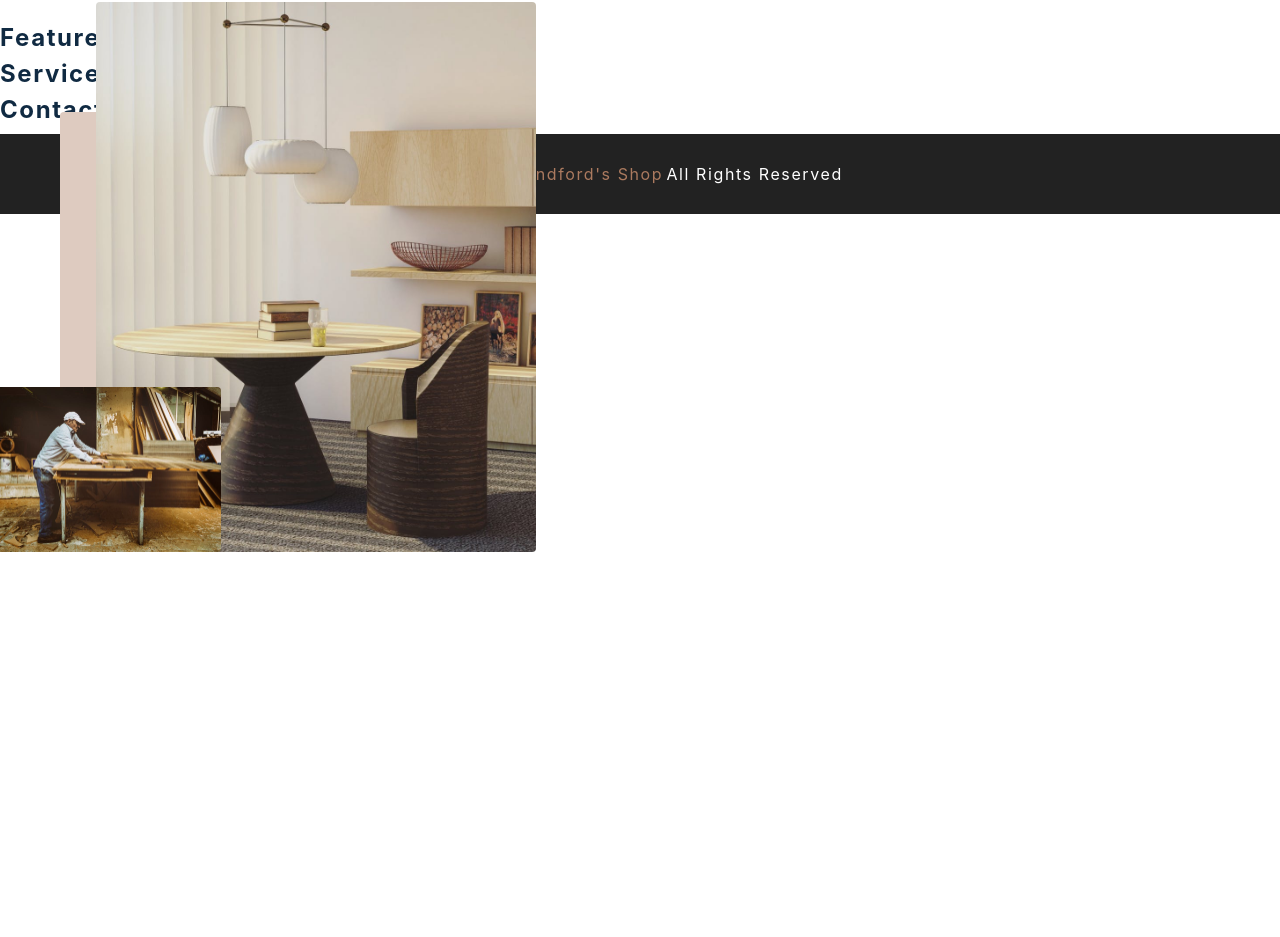
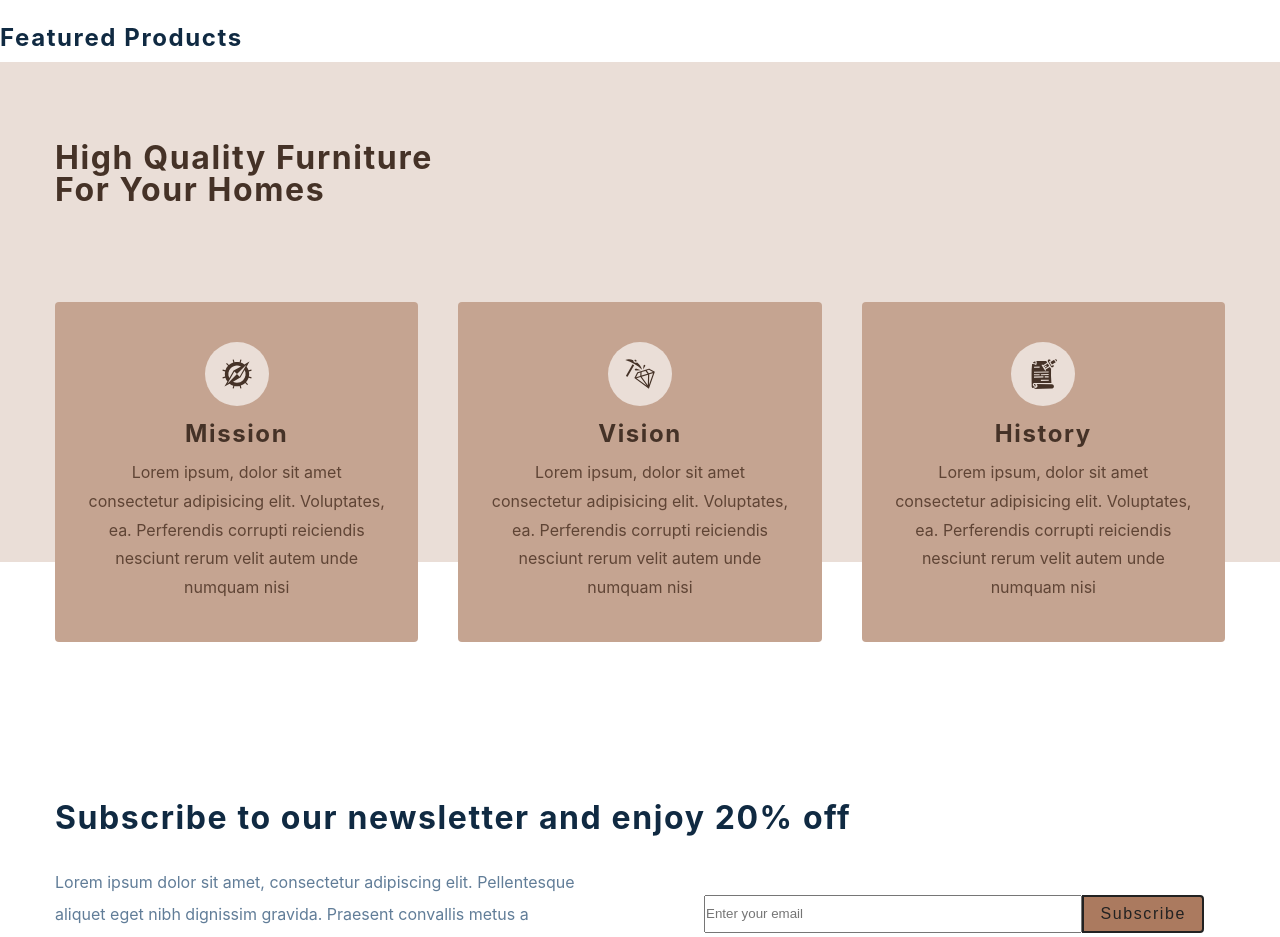
Before and after one commit to brandford7/my-shop, a React (Create React App) app: page / in a window 1280 px wide. Shown: the part 774-1711 px from the top of the page. Before the commit the page ends 1326 px from the top, so only its background shows below. Built offline with nearby package versions, Linux system fonts and the light colour scheme.

Commit message:
hompage services and contact form section

```diff
--- a/src/components/Contact.js
+++ b/src/components/Contact.js
@@ -1,9 +1,28 @@
-import React from 'react'
-import styled from 'styled-components'
+import React from "react";
+import styled from "styled-components";
 
 const Contact = () => {
-  return <h4>contact section</h4>
-}
+  return (
+    <Wrapper>
+      <div className="section-center">
+        <h3>Subscribe to our newsletter and enjoy 20% off</h3>
+        <div className="content">
+          <p>
+            Lorem ipsum dolor sit amet, consectetur adipiscing elit.
+            Pellentesque aliquet eget nibh dignissim gravida. Praesent convallis
+            metus a purus rutrum consectetur in quis ipsum.
+          </p>
+          <form className="contact-form">
+            <input type="email" placeholder="Enter your email" />
+            <button type="submit" className="submit-btn">
+              Subscribe
+            </button>
+          </form>
+        </div>
+      </div>
+    </Wrapper>
+  );
+};
 const Wrapper = styled.section`
   padding: 5rem 0;
   h3 {
@@ -67,6 +86,6 @@ const Wrapper = styled.section`
   @media (min-width: 1280px) {
     padding: 15rem 0;
   }
-`
+`;
 
-export default Contact
+export default Contact;
--- a/src/components/Hero.js
+++ b/src/components/Hero.js
@@ -7,7 +7,7 @@ import heroBcg2 from "../assets/hero-bcg-2.jpeg";
 const Hero = () => {
   return (
     <Wrapper className="section-center">
-      <article className="content"></article>
+      <article className="content">
         <h1>
           The best designs <br />
           for your home
@@ -15,14 +15,15 @@ const Hero = () => {
         <p>
           Lorem ipsum dolor sit amet, consectetur adipiscing elit. Pellentesque
           aliquet eget nibh dignissim gravida. Praesent convallis metus a purus
-        rutrum consectetur in quis ipsum.Lorem ipsum dolor sit amet, consectetur
-        adipiscing elit. Pellentesque aliquet eget nibh dignissim gravida.
-        Praesent convallis metus a purus rutrum consectetur in quis ipsum.
+          rutrum consectetur in quis ipsum.Lorem ipsum dolor sit amet,
+          consectetur adipiscing elit. Pellentesque aliquet eget nibh dignissim
+          gravida. Praesent convallis metus a purus rutrum consectetur in quis
+          ipsum.
         </p>
         <Link to="/products" className="btn hero-btn">
-
           Shop Now
         </Link>
+      </article>
       <article className="img-container">
         <img src={heroBcg} alt="durable table" className="main-img" />
         <img src={heroBcg2} alt="work" className="accent-img" />
--- a/src/components/Services.js
+++ b/src/components/Services.js
@@ -1,10 +1,34 @@
-import React from 'react'
-import styled from 'styled-components'
-import { services } from '../utils/constants'
+import React from "react";
+import styled from "styled-components";
+import { services } from "../utils/constants";
 
 const Services = () => {
-  return <h4>services </h4>
-}
+  return (
+    <Wrapper>
+      <div className="section-center">
+        <article className="header">
+          <h3>
+            High Quality furniture <br />
+            For your homes
+          </h3>
+        </article>
+        <div className="services-center">
+          {services.map((service) => {
+            const { id, icon, title, text } = service;
+            return (
+              <article key={id} className="service">
+                <span className="icon">{icon}</span>
+
+                <h4>{title}</h4>
+                <p>{text}</p>
+              </article>
+            );
+          })}
+        </div>
+      </div>
+    </Wrapper>
+  );
+};
 
 const Wrapper = styled.section`
   h3,
@@ -68,5 +92,5 @@ const Wrapper = styled.section`
       transform: translateY(5rem);
     }
   }
-`
-export default Services
+`;
+export default Services;
```
Lines whose indentation alone changed are shown as unchanged.
